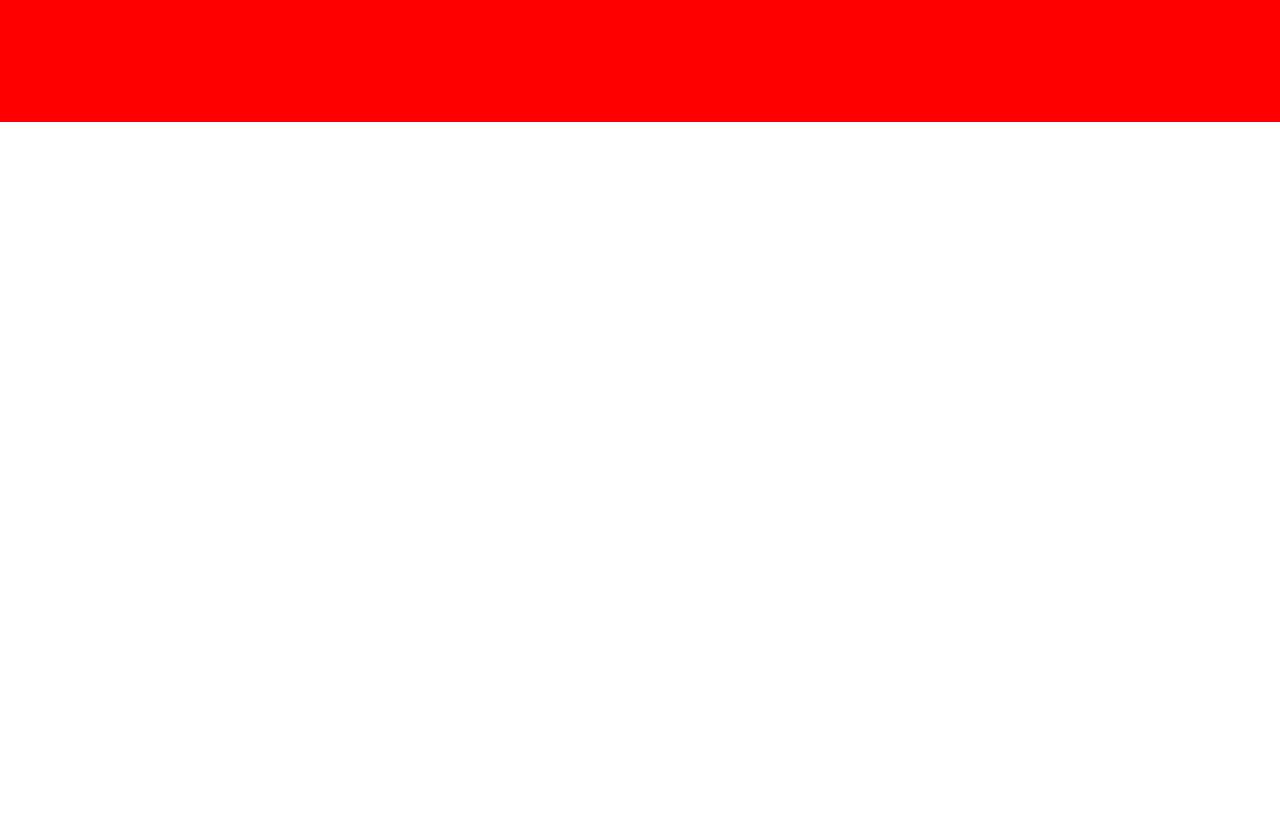
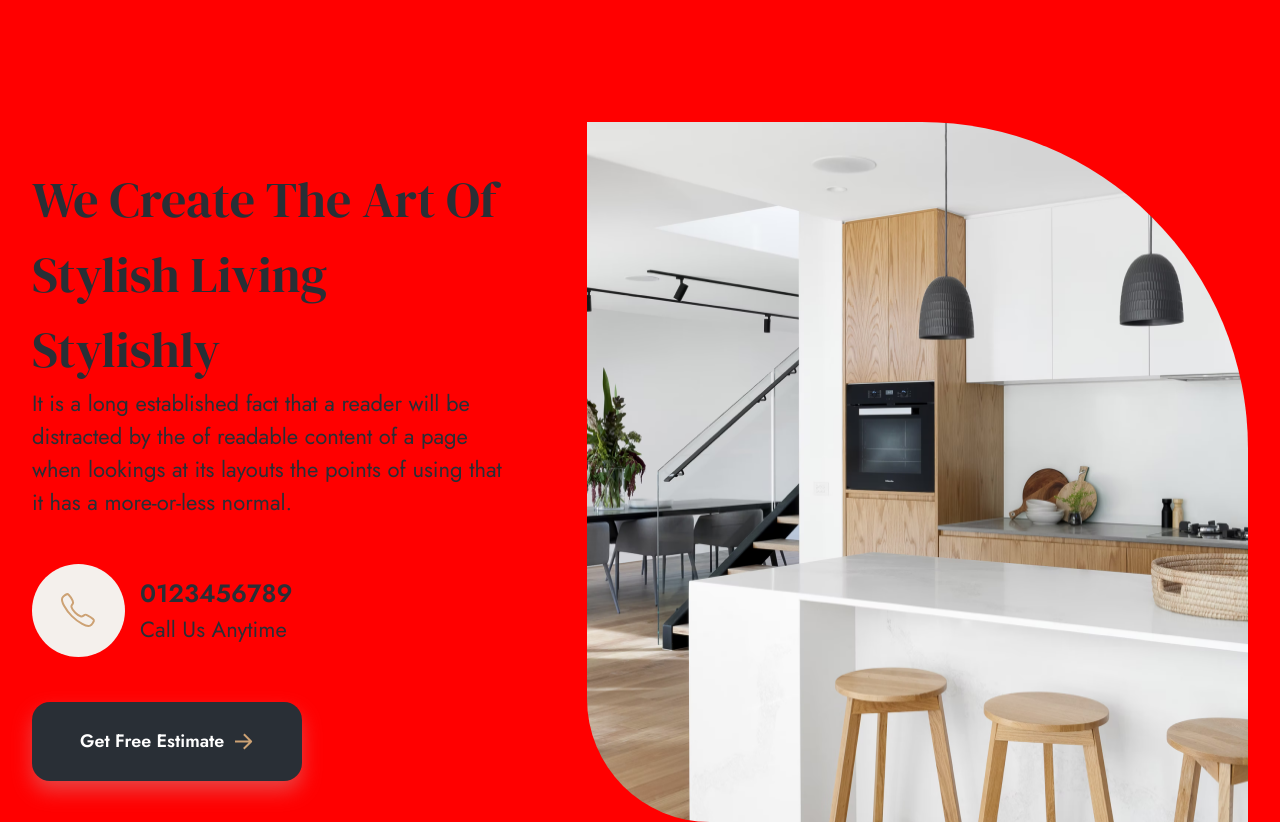
Before and after one commit to qnhanhh/interior-website, a Next.js app: page / in a window 1280 px wide. Shown: the part 1380-2202 px from the top of the page. Before the commit the page ends 1502 px from the top, so only its background shows below. Built offline with nearby package versions, Linux system fonts and the light colour scheme.

Commit message:
add about section

```diff
--- /dev/null
+++ b/src/components/About/About.module.css
@@ -0,0 +1,4 @@
+.aboutImage>img{
+    border-radius: 0px 326.5px 0px 123px;
+    height: 70rem;
+}
--- /dev/null
+++ b/src/components/About/index.tsx
@@ -0,0 +1,35 @@
+import Image from "next/image";
+import callIcon from "@/assets/callIcon.svg";
+import aboutImage from "@/assets/aboutImage.png";
+import { jostFont } from "@/utils/fonts";
+import styles from './About.module.css'
+import Button, { ButtonTypes } from "../Button";
+
+export default function About() {
+  return (
+    <div className="flex items-center gap-[7.5rem]">
+      <div className="w-[48rem]">
+        <h1>We Create The Art Of Stylish Living Stylishly</h1>
+        <p className={`large-para ${jostFont.className}`}>
+          It is a long established fact that a reader will be distracted by the
+          of readable content of a page when lookings at its layouts the points
+          of using that it has a more-or-less normal.
+        </p>
+        <div className="flex items-center gap-6 my-[4.5rem]">
+          <Image src={callIcon} alt="callIcon" />
+          <div>
+            <h3 className={`font-semibold ${jostFont.className}`}>0123456789</h3>
+            <p className={`large-para ${jostFont.className}`}>
+              Call Us Anytime
+            </p>
+          </div>
+        </div>
+        <Button content="Get Free Estimate" type={ButtonTypes.Default} />
+      </div>
+
+      <div className={styles.aboutImage}>
+        <Image src={aboutImage} alt="aboutImage" />
+      </div>
+    </div>
+  );
+}
--- a/src/pages/index.tsx
+++ b/src/pages/index.tsx
@@ -3,6 +3,7 @@ import styles from "@/styles/Home.module.css";
 import Header from "@/components/Header";
 import Banner from "@/components/Banner";
 import Work from "@/components/Work";
+import About from "@/components/About";
 
 export default function Home() {
   return (
@@ -17,6 +18,7 @@ export default function Home() {
         <Header />
         <Banner />
         <Work />
+        <About />
       </main>
     </>
   );
```
Also changed, not shown: src/assets/aboutImage.png (added), src/assets/callIcon.svg (added).
